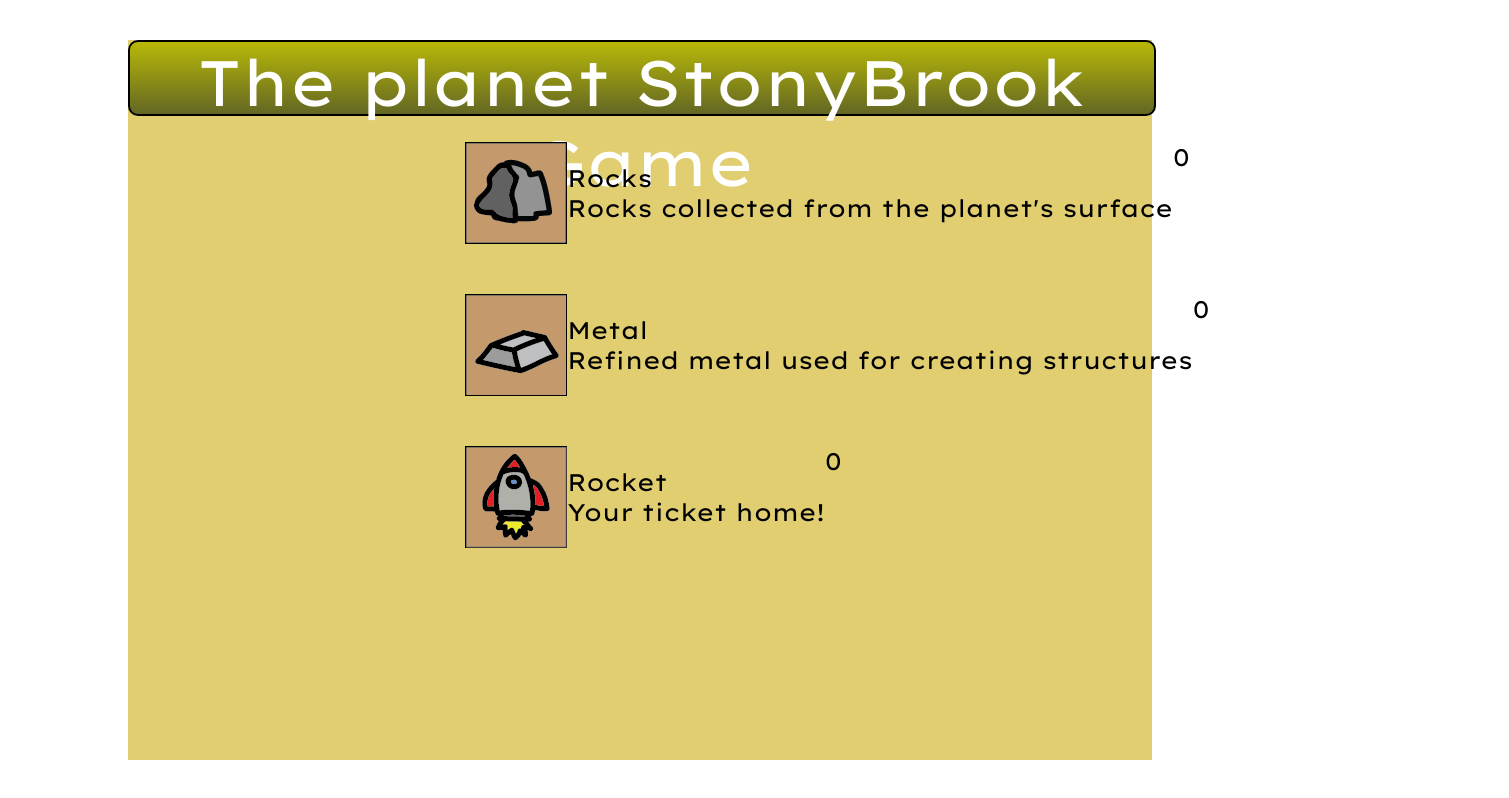
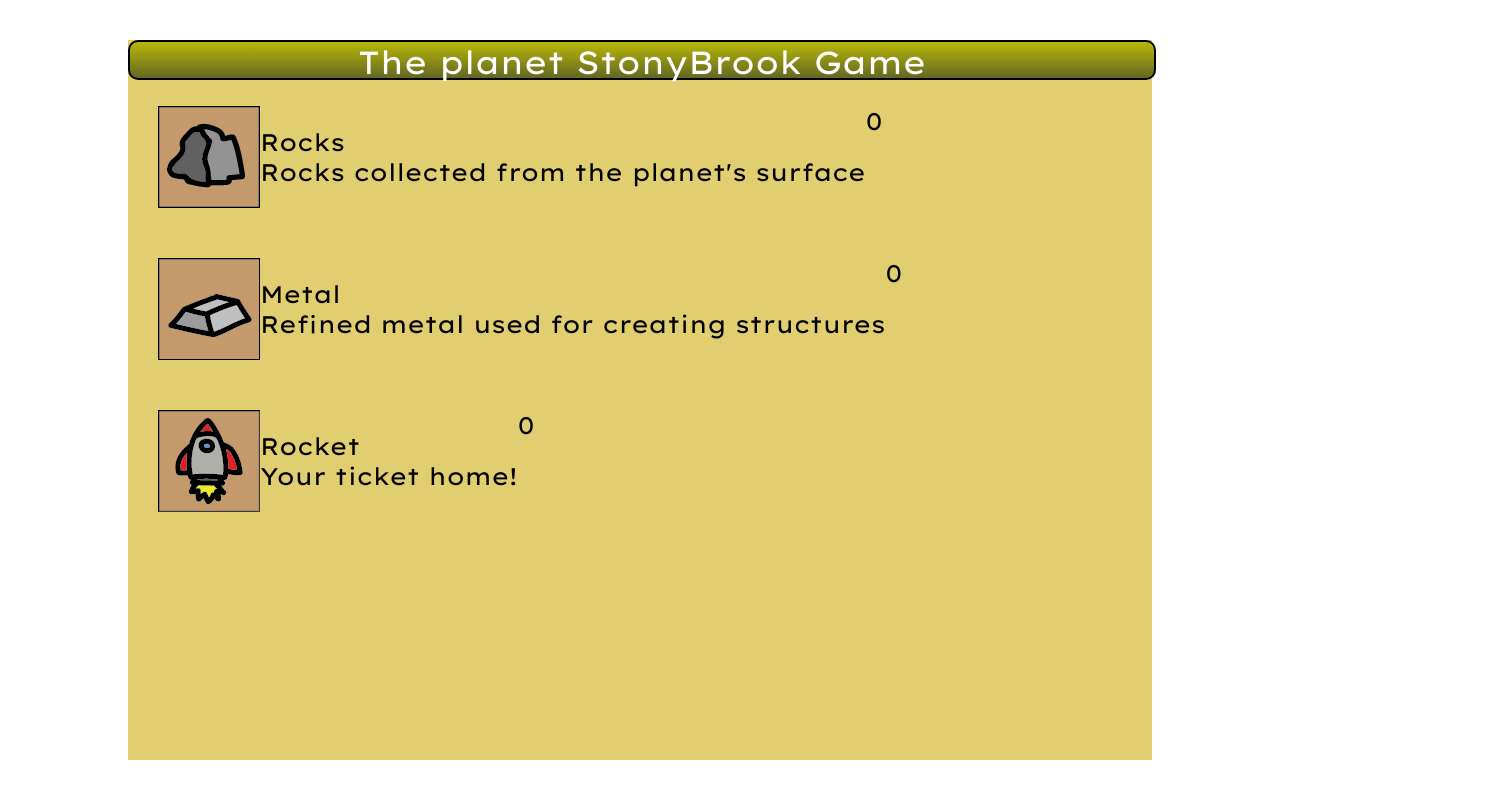
Before and after one commit to taylor-giles/SBUHacks-Fall2021, a plain HTML site: page index.html in a window 1280 px wide. Shown: the whole page, 1509 px wide, since content can reach past the window. Drawn offline with Linux system fonts and the light colour scheme.

Commit message:
Fix styling.

```diff
--- a/css/app-styles.css
+++ b/css/app-styles.css
@@ -15,11 +15,11 @@
   left: 0%;
   top: 0%;
   width: 100%;
-  height: 10%;
+  height: 5%;
   text-align: center;
   background-image: linear-gradient(to bottom, #b8b808, #636723);
   color: white;
-  font-size: 48pt;
+  font-size: 24pt;
   border-color: black;
   border-width: 2px;
   border-style: solid;
@@ -28,8 +28,8 @@
 
 #planet-workspace {
   position: absolute;
-  left: 30%;
-  top: 10%;
+  left: 0%;
+  top: 5%;
   width: 100%;
   height: 100%;
   background-color: var(--swatch-accent);
```
